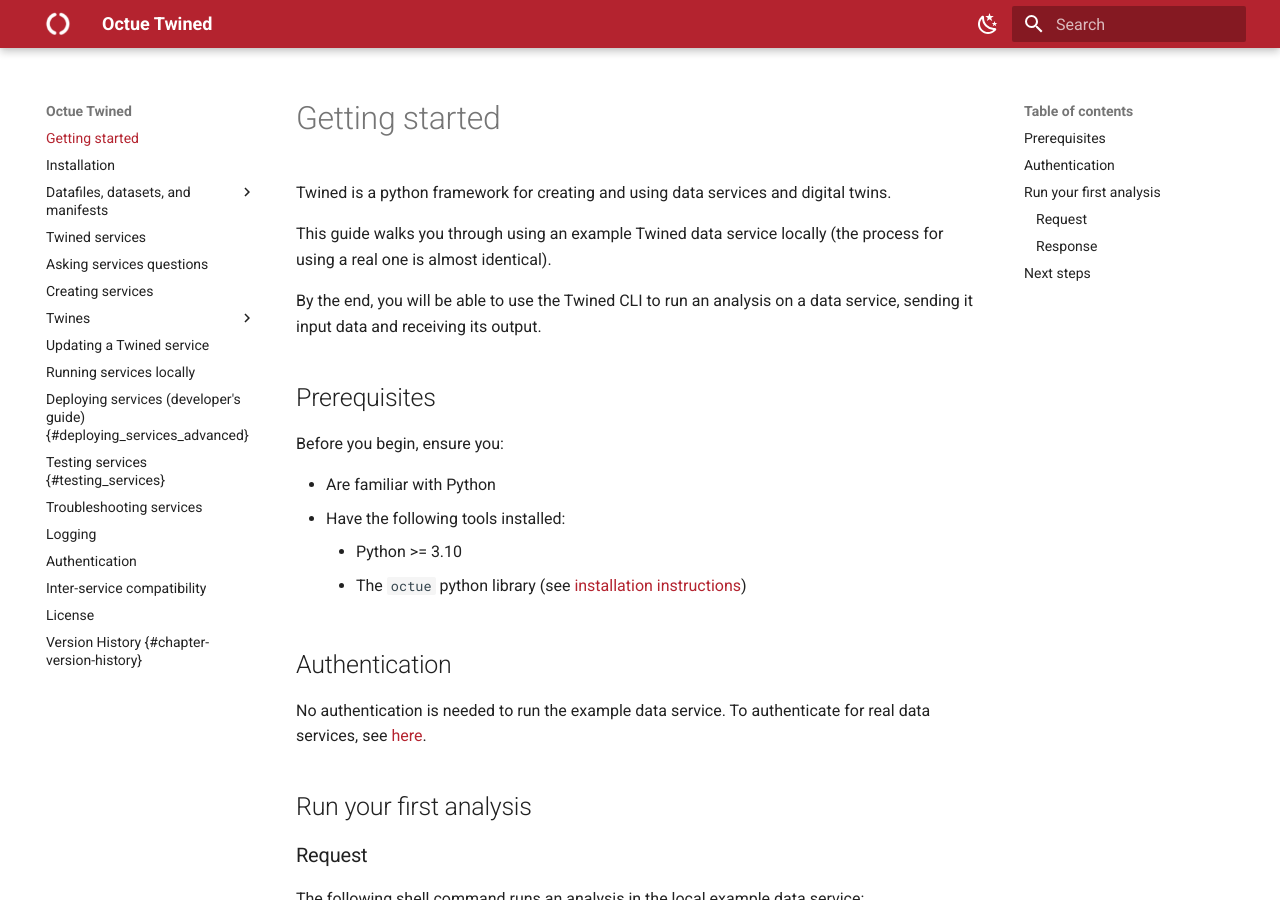
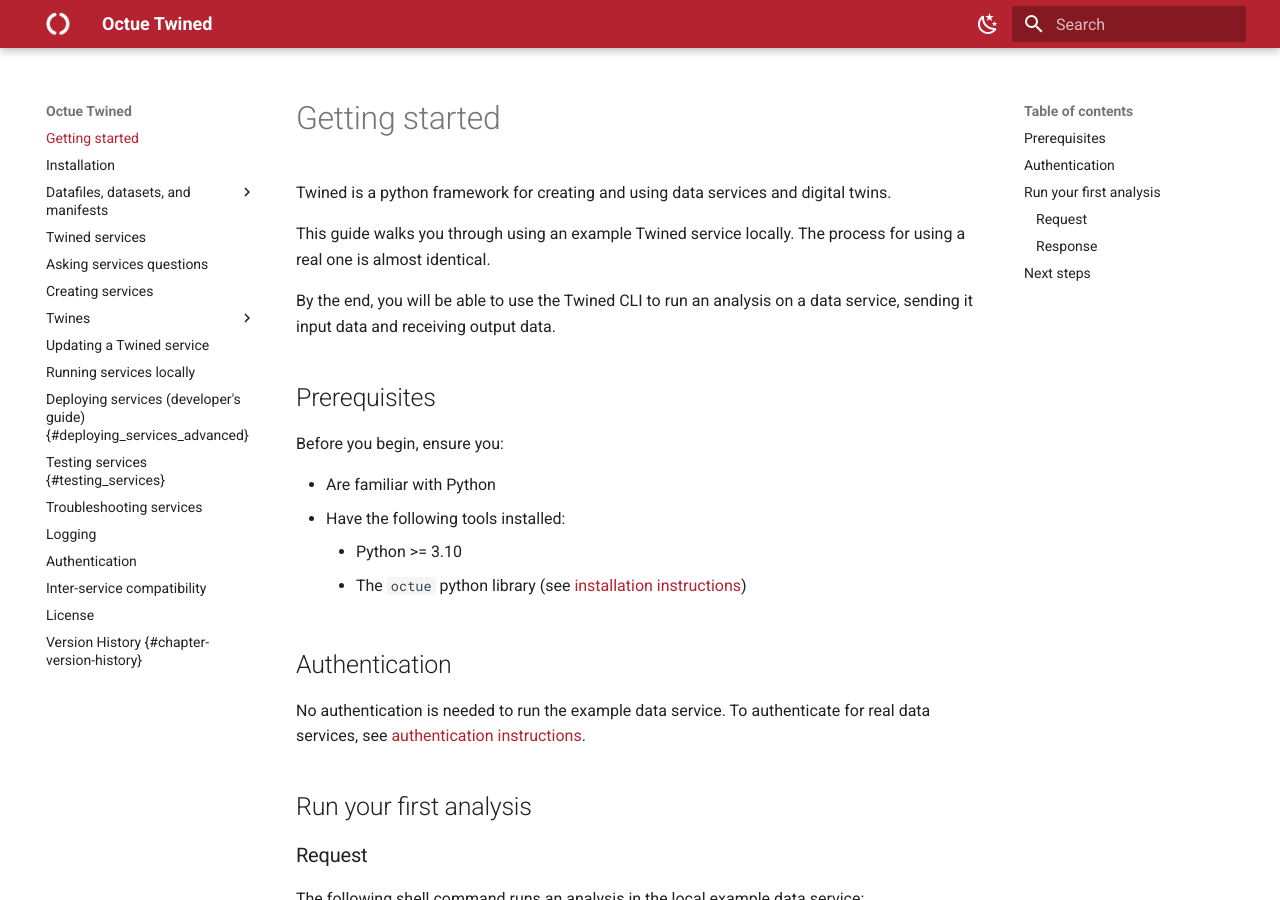
Before and after one commit to octue/octue-sdk-python, an MkDocs documentation site: the page built from docs/index.md, in a window 1280 px wide and 900 px high. Built offline with MkDocs 1.6.1 and Material for MkDocs 9.7.7, drawn with Linux system fonts in a browser that asks for light colours; plug-ins that fetch from the network failed and are left out.

Commit message:
DOC: Adjust wording

```diff
--- a/docs/index.md
+++ b/docs/index.md
@@ -2,10 +2,11 @@
 
 Twined is a python framework for creating and using data services and digital twins.
 
-This guide walks you through using an example Twined data service locally (the process for using a real one is almost
-identical).
+This guide walks you through using an example Twined service locally. The process for using a real one is almost
+identical.
 
-By the end, you will be able to use the Twined CLI to run an analysis on a data service, sending it input data and receiving its output.
+By the end, you will be able to use the Twined CLI to run an analysis on a data service, sending it input data and
+receiving output data.
 
 ## Prerequisites
 
@@ -22,7 +23,8 @@
 
 ## Authentication
 
-No authentication is needed to run the example data service. To authenticate for real data services, see [here](authentication.md).
+No authentication is needed to run the example data service. To authenticate for real data services, see
+[authentication instructions](authentication.md).
 
 ## Run your first analysis
 
```
